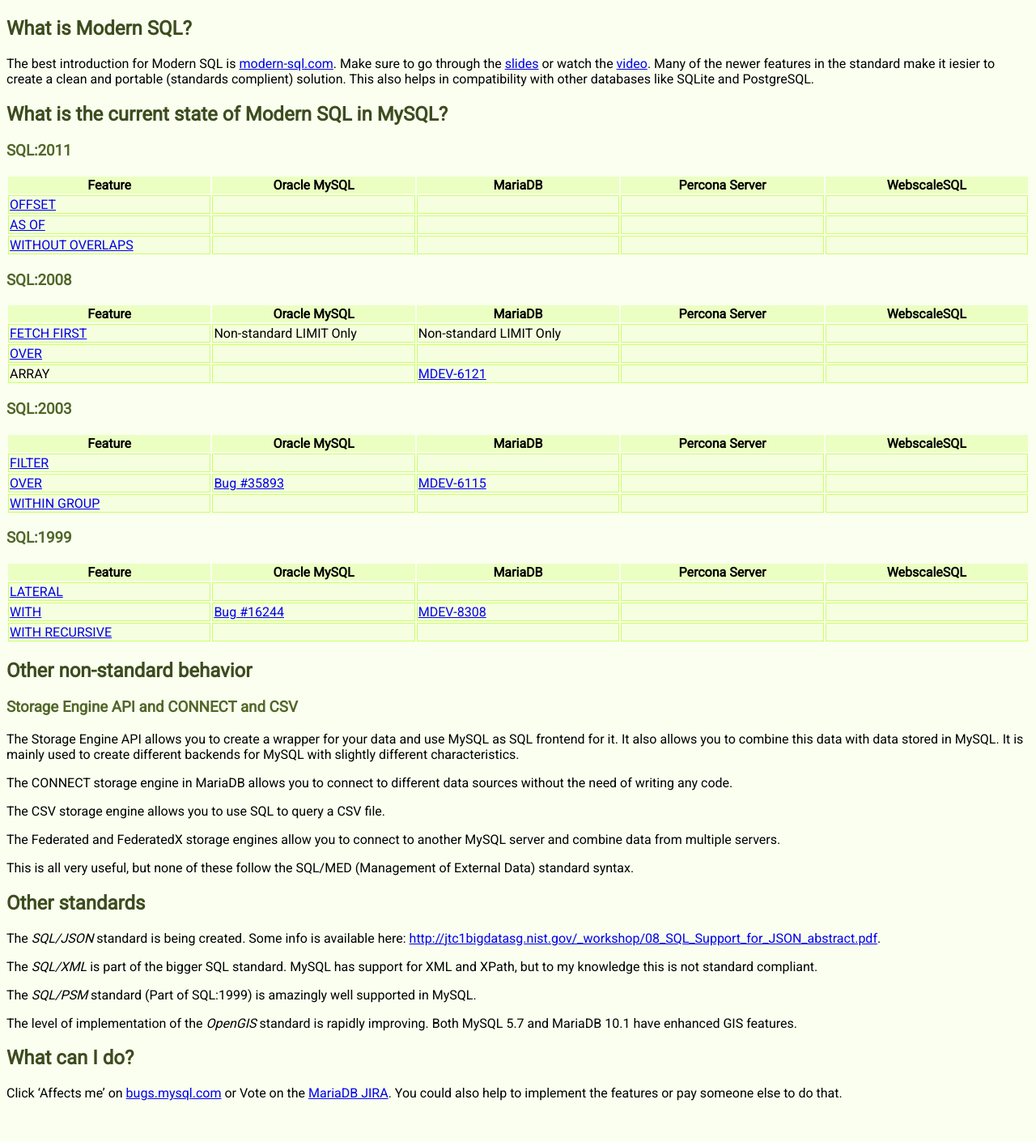
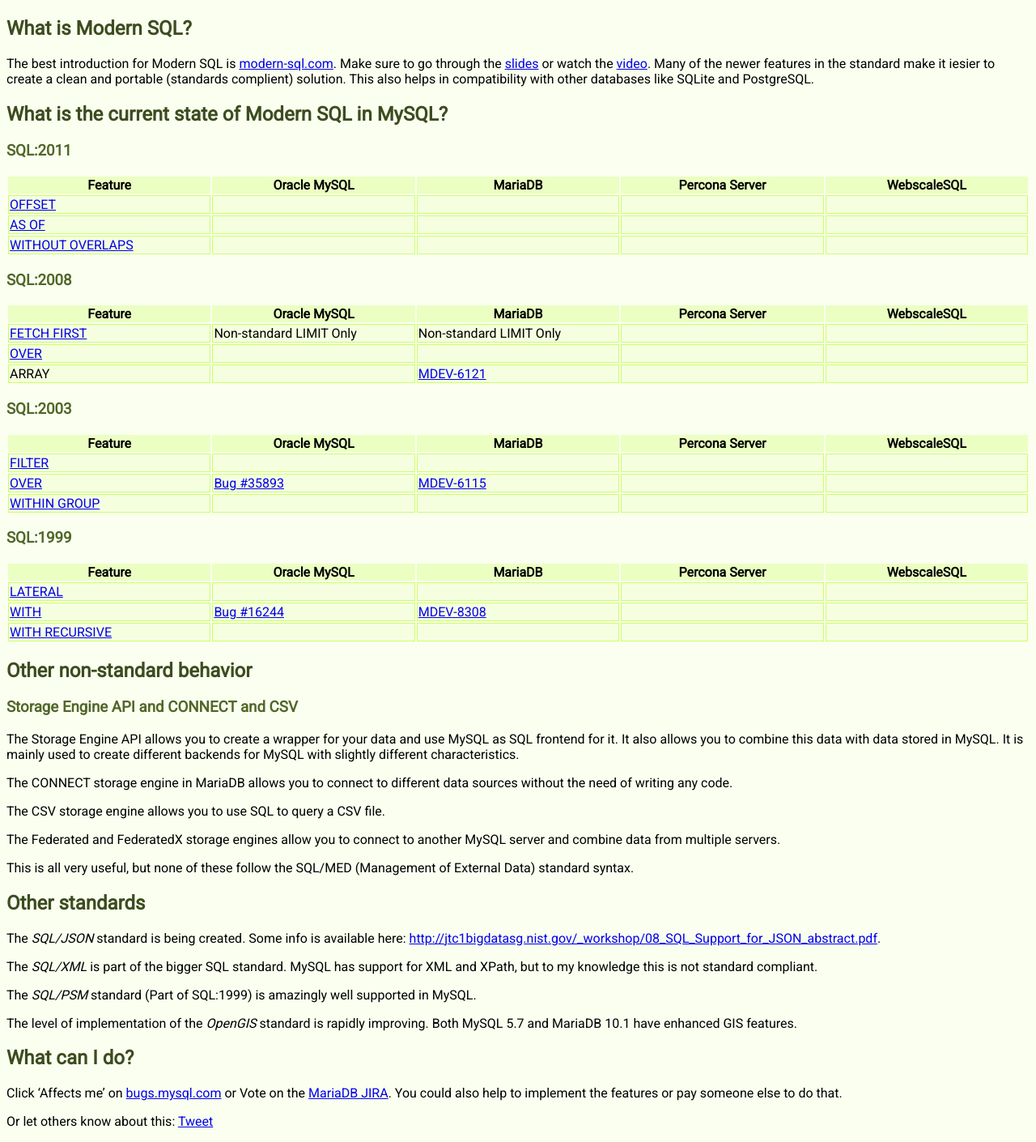
Before and after one commit to dveeden/modern-sql-in-mysql, a Jekyll site: the page built from index.md, in a window 1280 px wide. Shown: the whole page at 81% size. Built offline with Jekyll 4.4.1, drawn with Linux system fonts in a browser that asks for light colours; comment, search, counter and statistics services are not loaded; before the commit the page ends 1375 px from its top, so only the background shows below that; part of the change alters nothing that is shown.

Commit message:
Add twitter and disqus

```diff
--- a/index.md
+++ b/index.md
@@ -81,3 +81,21 @@ GIS features.
 
 Click 'Affects me' on [bugs.mysql.com](https://bugs.mysql.com) or Vote on the [MariaDB JIRA](https://mariadb.atlassian.net).
 You could also help to implement the features or pay someone else to do that.
+
+Or let others know about this:
+<a href="https://twitter.com/share" class="twitter-share-button">Tweet</a>
+<script>!function(d,s,id){var js,fjs=d.getElementsByTagName(s)[0],p=/^http:/.test(d.location)?'http':'https';if(!d.getElementById(id)){js=d.createElement(s);js.id=id;js.src=p+'://platform.twitter.com/widgets.js';fjs.parentNode.insertBefore(js,fjs);}}(document, 'script', 'twitter-wjs');</script>
+
+<div id="disqus_thread"></div>
+<script type="text/javascript">
+    /* * * CONFIGURATION VARIABLES * * */
+    var disqus_shortname = 'modernsqlinmysql';
+
+    /* * * DON'T EDIT BELOW THIS LINE * * */
+    (function() {
+        var dsq = document.createElement('script'); dsq.type = 'text/javascript'; dsq.async = true;
+        dsq.src = '//' + disqus_shortname + '.disqus.com/embed.js';
+        (document.getElementsByTagName('head')[0] || document.getElementsByTagName('body')[0]).appendChild(dsq);
+    })();
+</script>
+<noscript>Please enable JavaScript to view the <a href="https://disqus.com/?ref_noscript" rel="nofollow">comments powered by Disqus.</a></noscript>
```
